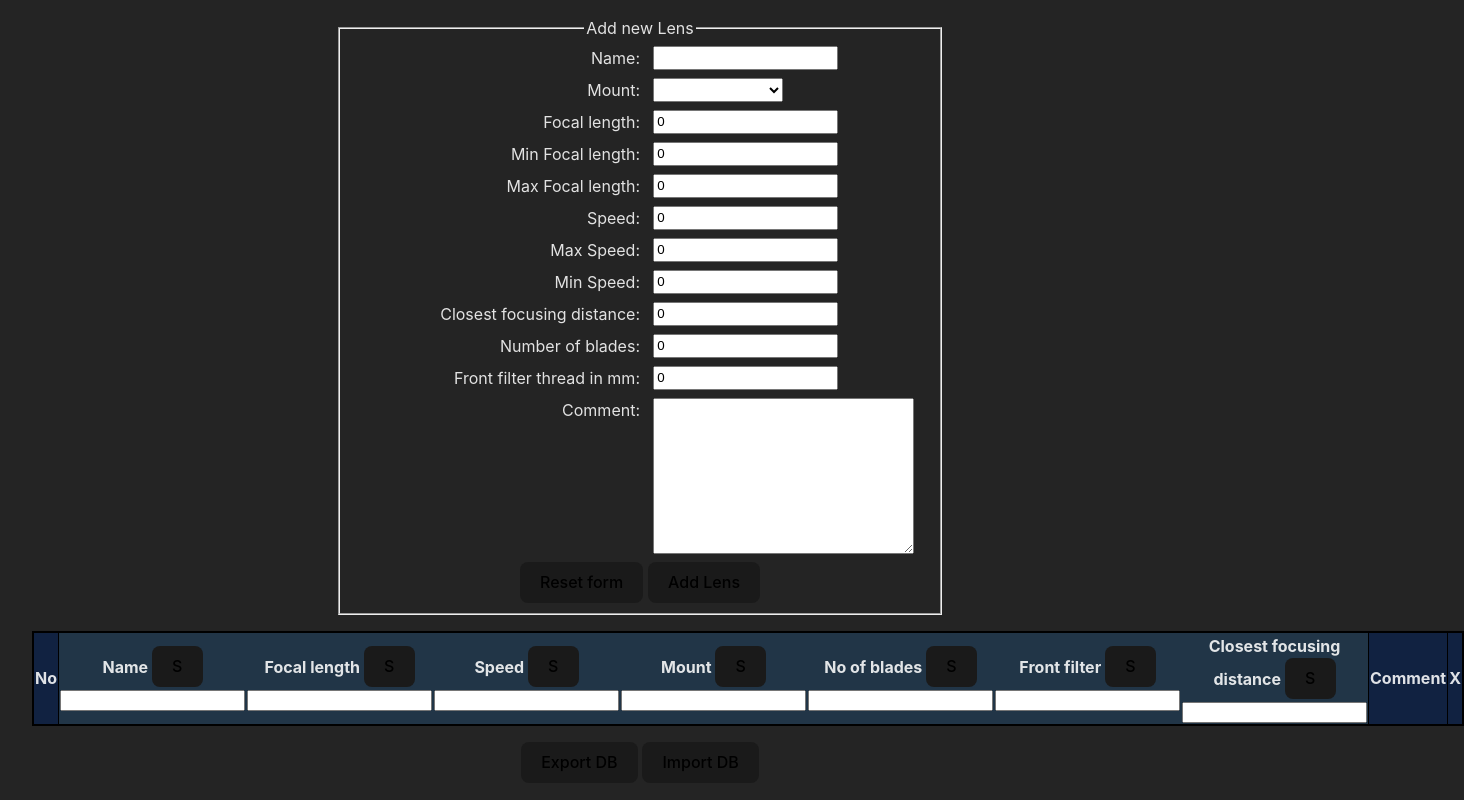
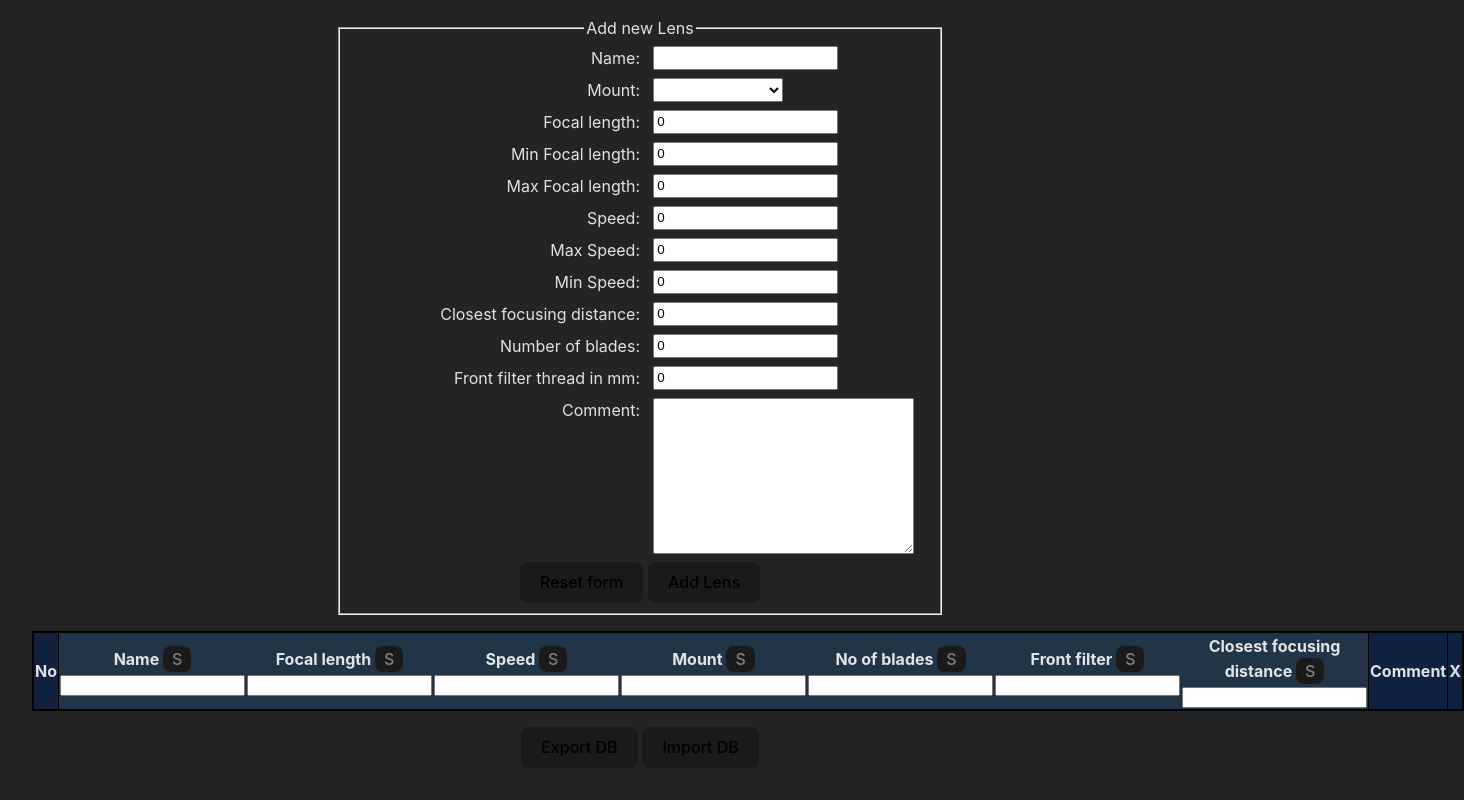
Before and after one commit to marinbgd/lens, a Svelte app: page / in a window 1280 px wide. Shown: the part 291-1091 px from the top of the page, 1464 px wide, since content can reach past the window. Before the commit the page ends 1035 px from the top, so only its background shows below. Built offline with nearby package versions, Linux system fonts and the light colour scheme.

Commit message:
Changes - improves design of sort asc desc icon

```diff
--- a/src/components/LensTh.svelte
+++ b/src/components/LensTh.svelte
@@ -21,9 +21,40 @@
 
 <th>
     {name}
-    <button on:click={() => sortBy(prop)}>S</button>
-    {#if sort === ASC}A{/if}
-    {#if sort === DESC}D{/if}
+    <button on:click={() => sortBy(prop)}>
+        S
+        {#if sort === ASC}<span class="sort-icon sort-icon__asc"></span>{/if}
+        {#if sort === DESC}<span class="sort-icon sort-icon__desc"></span>{/if}
+    </button>
 
     <input type="search" bind:value={searchFilter} on:change={handleSearch} />
 </th>
+
+<style>
+    button {
+        padding: 0.125em 0.5em;
+        color: grey;
+        position: relative;
+    }
+    .sort-icon {
+        display: inline-block;
+        position: relative;
+        top: 0;
+        right: 0;
+
+        width: 0;
+        height: 0;
+        border: 0.5em solid transparent;
+    }
+
+    .sort-icon__desc {
+        border-top-color: transparent;
+        border-bottom-color: white;
+    }
+
+    .sort-icon__asc {
+        top: 0.5em;
+        border-bottom-color: transparent;
+        border-top-color: white;
+    }
+</style>
```
